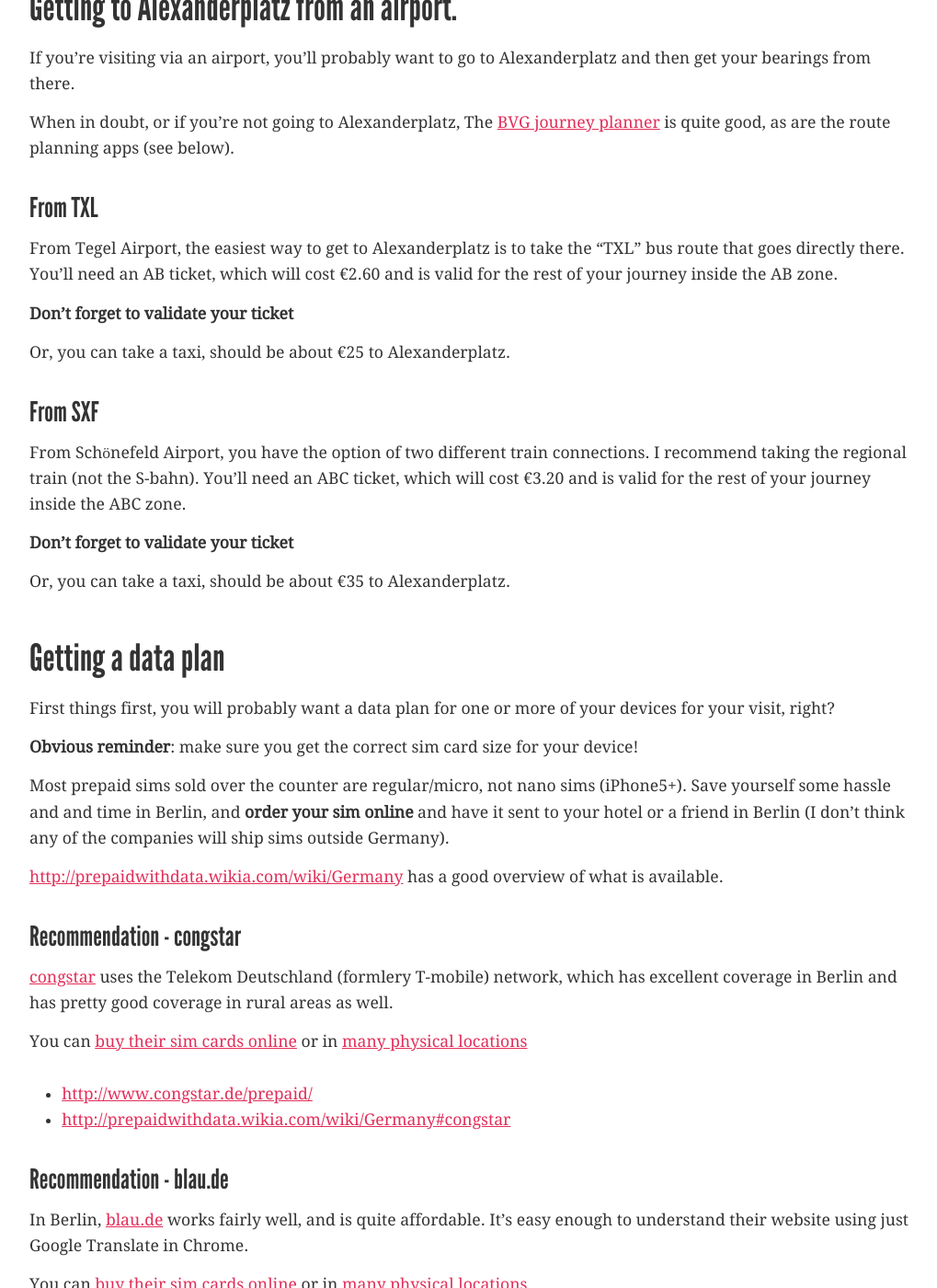
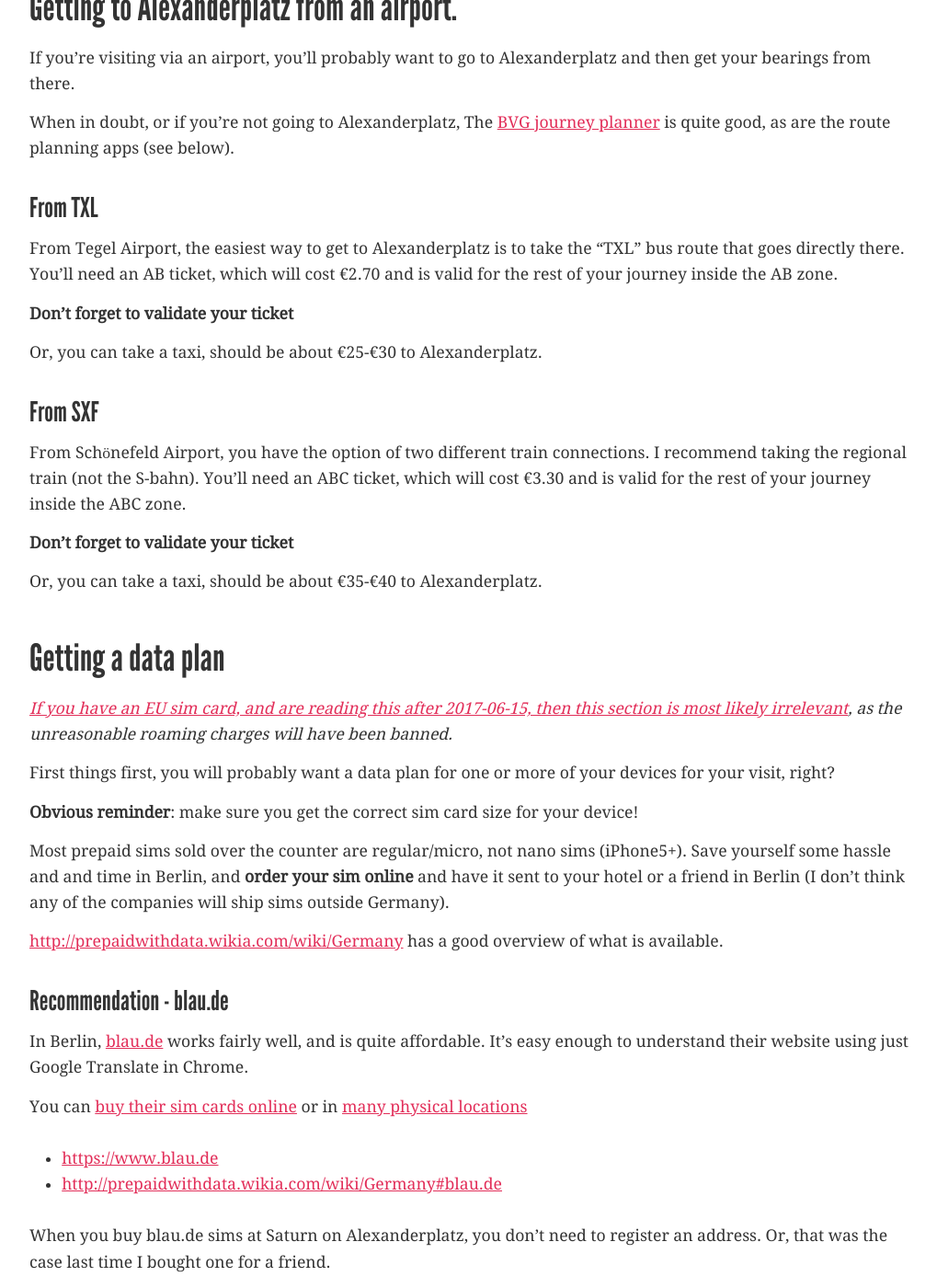
Before and after one commit to mroderick/blog.jekyll, a Jekyll site: the page built from geeks-welcome-to-berlin/index.md, in a window 1280 px wide and 1400 px high, scrolled down 512 px. Shown: the whole window at 92% size, without its empty margins (128-1147 px from the left). Built offline with Jekyll 4.4.1, drawn with Linux system fonts in a browser that asks for light colours; some of the changed text lies outside the part shown.

Commit message:
Update the welcome guide
* Citymapper
* New prices for transportation
* Update about sim cards
* Section about Oooh, Berlin!

```diff
--- a/geeks-welcome-to-berlin/index.md
+++ b/geeks-welcome-to-berlin/index.md
@@ -20,20 +20,22 @@ If you're visiting via an airport, you'll probably want to go to Alexanderplatz
 When in doubt, or if you're not going to Alexanderplatz, The [BVG journey planner](http://www.bvg.de/index.php/en/index.html) is quite good, as are the route planning apps (see below).
 
 ### From TXL
-From Tegel Airport, the easiest way to get to Alexanderplatz is to take the "TXL" bus route that goes directly there. You'll need an AB ticket, which will cost €2.60 and is valid for the rest of your journey inside the AB zone.
+From Tegel Airport, the easiest way to get to Alexanderplatz is to take the "TXL" bus route that goes directly there. You'll need an AB ticket, which will cost €2.70 and is valid for the rest of your journey inside the AB zone.
 
 **Don't forget to validate your ticket**
 
-Or, you can take a taxi, should be about €25 to Alexanderplatz.
+Or, you can take a taxi, should be about €25-€30 to Alexanderplatz.
 
 ### From SXF
-From Schönefeld Airport, you have the option of two different train connections. I recommend taking the regional train (not the S-bahn). You'll need an ABC ticket, which will cost €3.20 and is valid for the rest of your journey inside the ABC zone.
+From Schönefeld Airport, you have the option of two different train connections. I recommend taking the regional train (not the S-bahn). You'll need an ABC ticket, which will cost €3.30 and is valid for the rest of your journey inside the ABC zone.
 
 **Don't forget to validate your ticket**
 
-Or, you can take a taxi, should be about €35 to Alexanderplatz.
+Or, you can take a taxi, should be about €35-€40 to Alexanderplatz.
 
 ## Getting a data plan
+
+*[If you have an EU sim card, and are reading this after 2017-06-15, then this section is most likely irrelevant](https://ec.europa.eu/digital-single-market/en/news/commission-prepares-ground-end-roaming-charges-june-2017), as the unreasonable roaming charges will have been banned.*
 
 First things first, you will probably want a data plan for one or more of your devices for your visit, right?
 
@@ -43,14 +45,6 @@ Most prepaid sims sold over the counter are regular/micro, not nano sims (iPhone
 
 [http://prepaidwithdata.wikia.com/wiki/Germany](http://prepaidwithdata.wikia.com/wiki/Germany) has a good overview of what is available.
 
-### Recommendation - congstar
-[congstar](http://prepaidwithdata.wikia.com/wiki/Germany#congstar) uses the Telekom Deutschland (formlery T-mobile) network, which has excellent coverage in Berlin and has pretty good coverage in rural areas as well.
-
-You can [buy their sim cards online](http://www.congstar.de/prepaid/) or in [many physical locations](http://prepaidwithdata.wikia.com/wiki/Germany#congstar)
-
-* <http://www.congstar.de/prepaid/>
-* <http://prepaidwithdata.wikia.com/wiki/Germany#congstar>
-
 ### Recommendation - blau.de
 In Berlin, [blau.de](http://prepaidwithdata.wikia.com/wiki/Germany#blau.de) works fairly well, and is quite affordable. It's easy enough to understand their website using just Google Translate in Chrome.
 
@@ -58,6 +52,8 @@ You can [buy their sim cards online](https://www.blau.de) or in [many physical l
 
 * <https://www.blau.de>
 * <http://prepaidwithdata.wikia.com/wiki/Germany#blau.de>
+
+When you buy blau.de sims at Saturn on Alexanderplatz, you don't need to register an address. Or, that was the case last time I bought one for a friend.
 
 ## Money
 
@@ -88,8 +84,6 @@ Berlin has an excellent public transport system, consisting of:
 
 The tickets might not look the same, but they do cover all local systems and allows you to transfer from one to the other to complete your journey. [You can find the different zones on the map](http://www.bvg.de/de/index.php?section=downloads&cmd=58&download=399), that helps you to decide whether you need an AB or ABC ticket.
 
-
-
 There are also taxis. In my experience, they're reasonably priced (compared to Scandinavia at least) and drivers take the most direct route or even ask your preference if you show any German proficiency.
 
 ### Getting around - bicycles
@@ -112,11 +106,13 @@ If you provide the app with payment information, you can use them to buy tickets
 
 **Idea**: You can even buy an all-day ticket (AB for TXL, ABC for SXF) before you even leave your home, and be ready to just step on the train/bus/tram when you arrive in Berlin.
 
-Also, Google has added Berlin public transit to the routing in the Maps apps on iOS, I suspect that means it's already in Android.
+Both Apple Maps on iOS and Google Maps (iOS, Android) have routing in Berlin via public transit.
+
+Another great option for routing is [Citymapper](https://citymapper.com/berlin?set_region=de-berlin), they also provide apps for both iOS and Android.
 
 ### BVG - tickets
 
-You can buy tickets in all Rail, S-bahn, U-bahn stations as well as on trams and busses, and even using the official BVG apps (see above).
+You can buy tickets in all Rail, S-bahn, U-bahn stations as well as on trams and busses. The easiest way to buy tickets is using the official BVG apps (see above).
 
 The [Tickets & Fares](http://www.bvg.de/index.php/en/17182/name/Single+Tickets+and+Day+Ticket.html) page should have all the information you need.
 
@@ -145,9 +141,16 @@ Here are a few more lists that might be of interest to you
 * [Japanese food in Berlin](https://foursquare.com/mrgnrdrck/list/japanese-food-in-berlin)
 * [Korean food in Berlin](https://foursquare.com/mrgnrdrck/list/korean-food-in-berlin)
 * [Chinese food in Berlin](https://foursquare.com/mrgnrdrck/list/chinese-food-in-berlin)
+* [Vegetarian and vegan friendly food in Berlin](https://foursquare.com/mrgnrdrck/list/vegetarian-and-vegan-friendly-food-in-berlin)
 * [Berlin bars](https://foursquare.com/user/79085/list/berlin-bars)
 
 The places listed here are places that I like for various reasons, and that I'd happily visit again.
+
+## Free maps and recommendations for neighbourhoods in Berlin
+
+If you want to explore the better places Prenzlauer Berg, Friedrichshain, Kreuzberg or Neukölln, then a free map from [Oooh, Berlin!](http://ooohberlin.com) would probably serve you well.
+
+You'll find their maps in many of the great locations featured, so once you've found one, finding more becomes a lot easier. There are also downloadable maps, on their website, as well as [interviews with the passionate people](http://ooohberlin.com/interviews/) that make these great places tick.
 
 ## Free wifi
 
```
Also changed, not shown: other parts of geeks-welcome-to-berlin/index.md (+1 -1 lines).
